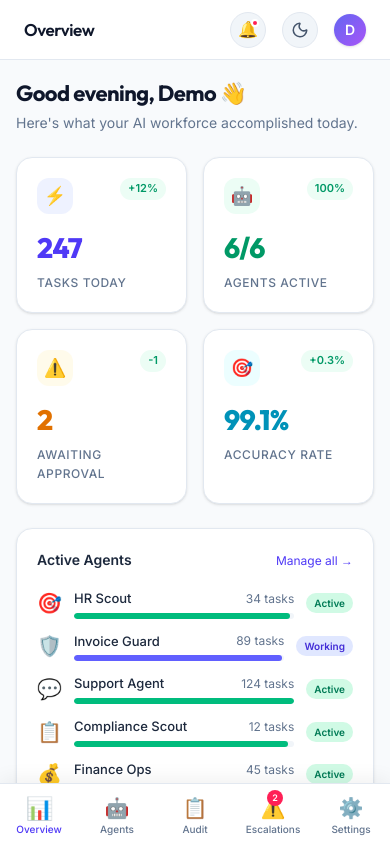
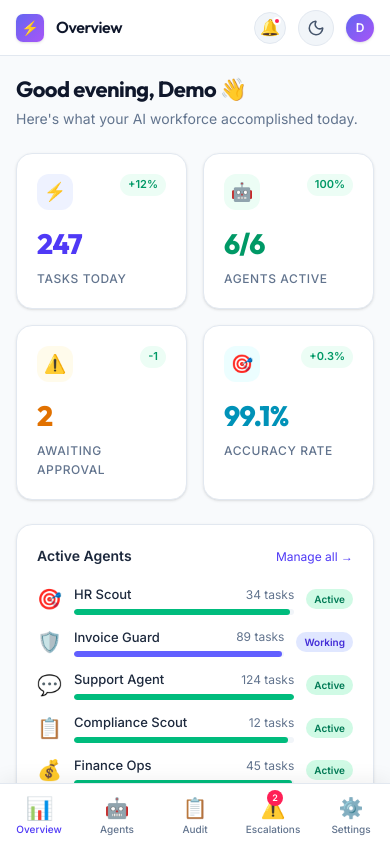
Before and after one commit to Pipe7-sudo/Agentic, a Next.js app in the folder frontend/: page /dashboard in a window 390 px wide. Built offline with nearby package versions, Linux system fonts and the light colour scheme.

Commit message:
refactor(topbar): show brand logo on mobile, search visible on lg+, avatar on xl+

```diff
--- a/frontend/src/components/dashboard/DashboardTopbar.tsx
+++ b/frontend/src/components/dashboard/DashboardTopbar.tsx
@@ -16,37 +16,42 @@
   const title = PAGE_TITLES[pathname] ?? 'Dashboard';
 
   return (
-    <header className="h-[60px] bg-white dark:bg-[#080812] border-b border-slate-200 dark:border-white/[0.07] flex items-center px-6 gap-4 shrink-0">
+    <header className="h-[56px] md:h-[60px] bg-white dark:bg-[#080812] border-b border-slate-200 dark:border-white/[0.07] flex items-center px-4 md:px-6 gap-3 shrink-0">
+      {/* Brand logo — only visible on mobile (sidebar hidden) */}
+      <div className="flex md:hidden items-center gap-2 shrink-0">
+        <div className="w-7 h-7 rounded-[7px] gradient-bg flex items-center justify-center text-sm text-white shadow-sm">⚡</div>
+      </div>
+
       {/* Title */}
-      <h1 className="font-['Outfit'] text-[17px] font-semibold text-slate-900 dark:text-white tracking-tight flex-1">
+      <h1 className="font-['Outfit'] text-[16px] md:text-[17px] font-semibold text-slate-900 dark:text-white tracking-tight flex-1 min-w-0 truncate">
         {title}
       </h1>
 
-      {/* Search */}
-      <div className="hidden md:flex items-center gap-2 px-3 py-1.5 rounded-xl bg-slate-100 dark:bg-white/[0.04] border border-slate-200 dark:border-white/[0.07] text-slate-400 dark:text-slate-600 text-sm w-[220px]">
+      {/* Search — tablet+ */}
+      <div className="hidden lg:flex items-center gap-2 px-3 py-1.5 rounded-xl bg-slate-100 dark:bg-white/[0.04] border border-slate-200 dark:border-white/[0.07] text-slate-400 w-[200px]">
         <span className="text-[14px]">🔍</span>
         <input
           type="text"
           placeholder="Search…"
           className="bg-transparent outline-none text-slate-700 dark:text-slate-300 placeholder:text-slate-400 dark:placeholder:text-slate-600 text-[13px] w-full"
         />
-        <kbd className="text-[10px] bg-slate-200 dark:bg-white/[0.08] text-slate-400 dark:text-slate-600 px-1.5 py-px rounded-md font-mono">⌘K</kbd>
+        <kbd className="text-[10px] bg-slate-200 dark:bg-white/[0.08] text-slate-400 px-1.5 py-px rounded-md font-mono shrink-0">⌘K</kbd>
       </div>
 
       {/* Notifications */}
-      <button className="relative flex items-center justify-center w-9 h-9 rounded-full bg-slate-100 dark:bg-white/[0.04] border border-slate-200 dark:border-white/[0.07] text-slate-500 dark:text-slate-400 hover:text-slate-800 dark:hover:text-white hover:bg-slate-200 dark:hover:bg-white/[0.09] transition-all">
+      <button className="relative flex items-center justify-center w-8 h-8 md:w-9 md:h-9 rounded-full bg-slate-100 dark:bg-white/[0.04] border border-slate-200 dark:border-white/[0.07] text-slate-500 dark:text-slate-400 hover:text-slate-800 dark:hover:text-white hover:bg-slate-200 dark:hover:bg-white/[0.09] transition-all">
         🔔
-        <span className="absolute top-1.5 right-1.5 w-2 h-2 bg-rose-500 rounded-full border-2 border-white dark:border-[#080812]" />
+        <span className="absolute top-1 right-1 w-2 h-2 bg-rose-500 rounded-full border-2 border-white dark:border-[#080812]" />
       </button>
 
       <ThemeSwitch />
 
       {/* Avatar */}
-      <div className="flex items-center gap-2 cursor-pointer group">
-        <div className="w-8 h-8 rounded-full gradient-bg flex items-center justify-center text-sm font-bold text-white shadow-sm">D</div>
-        <div className="hidden md:block">
+      <div className="flex items-center gap-2 cursor-pointer">
+        <div className="w-7 h-7 md:w-8 md:h-8 rounded-full gradient-bg flex items-center justify-center text-xs md:text-sm font-bold text-white shadow-sm">D</div>
+        <div className="hidden xl:block">
           <div className="text-[13px] font-semibold text-slate-800 dark:text-slate-100 leading-none">Demo User</div>
-          <div className="text-[11px] text-slate-500 dark:text-slate-500 leading-none mt-0.5">Growth Plan</div>
+          <div className="text-[11px] text-slate-500 leading-none mt-0.5">Growth Plan</div>
         </div>
       </div>
     </header>
```
